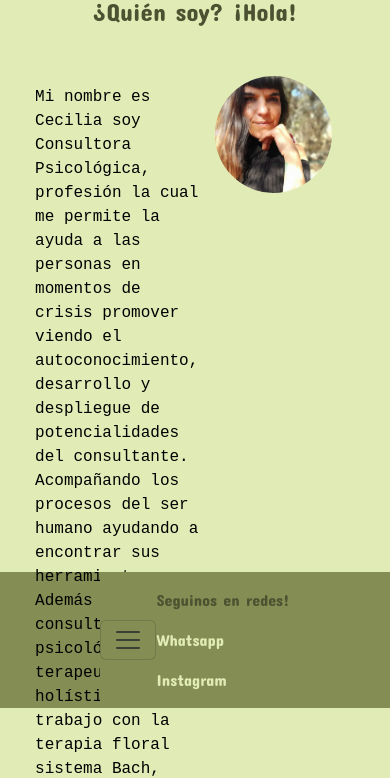
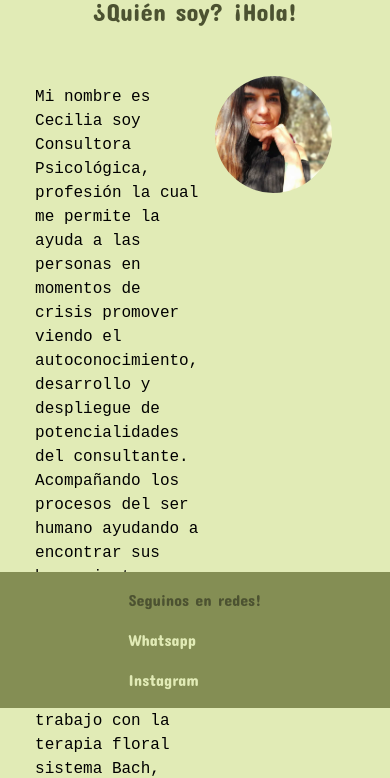
Before and after one commit to maalena2205/entrega_MalenaGonzalez, a plain HTML site: page pages/quiensoy.html in a window 390 px wide. Shown: the part 67-845 px from the top of the page. Drawn offline with nearby package versions, Linux system fonts and the light colour scheme; a web font is replaced by a local one.

Commit message:
arregle eventos

```diff
--- a/pages/quiensoy.html
+++ b/pages/quiensoy.html
@@ -95,19 +95,9 @@
           alt="Imagen Psicóloga Cecilia" />
       </section>
     </main>
-    <footer class="footer">
+    <footer>
       <nav class="navbar navbar-expand-lg modificandoFooterBootstrap footer">
         <div class="container-fluid">
-          <button
-            class="navbar-toggler footer"
-            type="button"
-            data-bs-toggle="collapse"
-            data-bs-target="#navbarNavAltMarkup"
-            aria-controls="navbarNavAltMarkup"
-            aria-expanded="false"
-            aria-label="Toggle navigation">
-            <span class="navbar-toggler-icon"></span>
-          </button>
           <div
             class="collapse navbar-collapse modificandoFooterBootstrap"
             id="navbarNavAltMarkup">
--- a/style/style.css
+++ b/style/style.css
@@ -428,3 +428,5 @@ grid-item-imagen-servicios-registros {
     width: 50%;
   }
 }
+@media (max-width: 768px) {
+}
```
Also changed, not shown: pages/eventos.html (+1 -1 lines).
